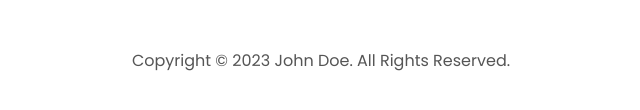
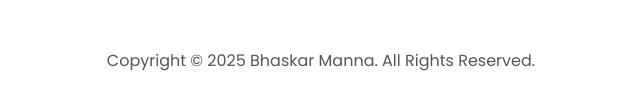
Before and after one commit to Bhaskar75/BhaskarPortfolio, a plain HTML site: page index.html in a window 1280 px wide. Shown: the part 4566-4676 px from the top of the page, 319-959 px from the left. Drawn offline with Linux system fonts and the light colour scheme.

Commit message:
Update
Update

```diff
--- a/index.html
+++ b/index.html
@@ -370,7 +370,7 @@
           </ul>
         </div>
       </nav>
-      <p>Copyright &#169; 2023 John Doe. All Rights Reserved.</p>
+      <p>Copyright &#169; 2025 Bhaskar Manna. All Rights Reserved.</p>
     </footer>
     <script src="script.js"></script>
   </body>
```
